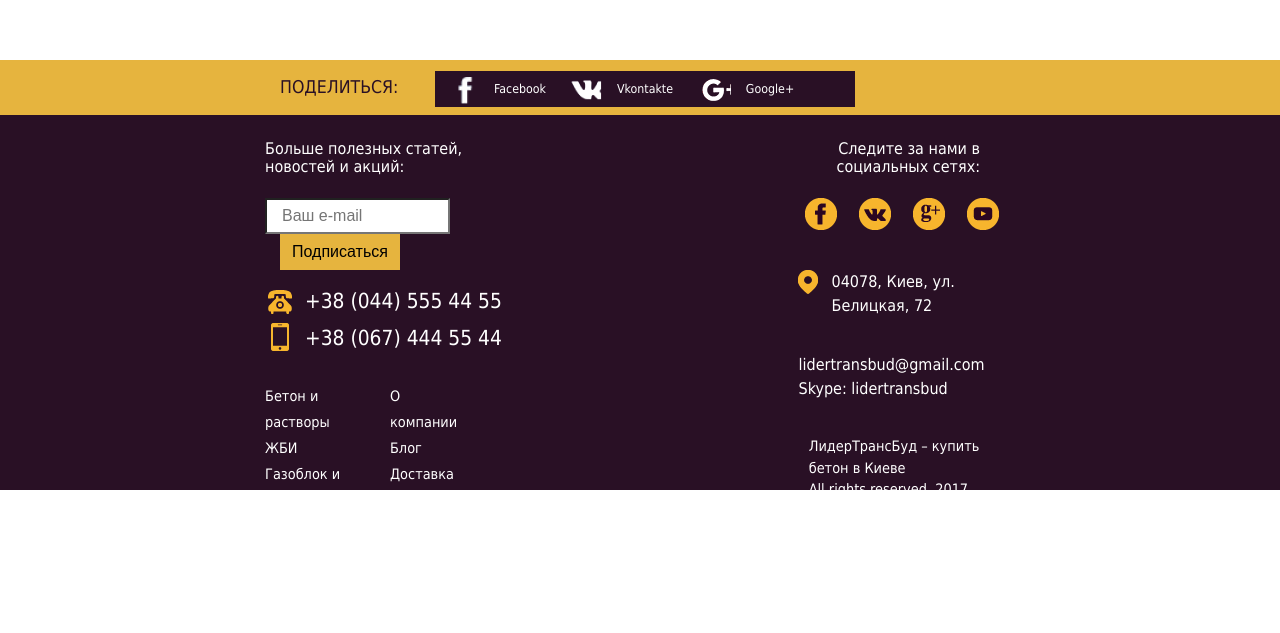
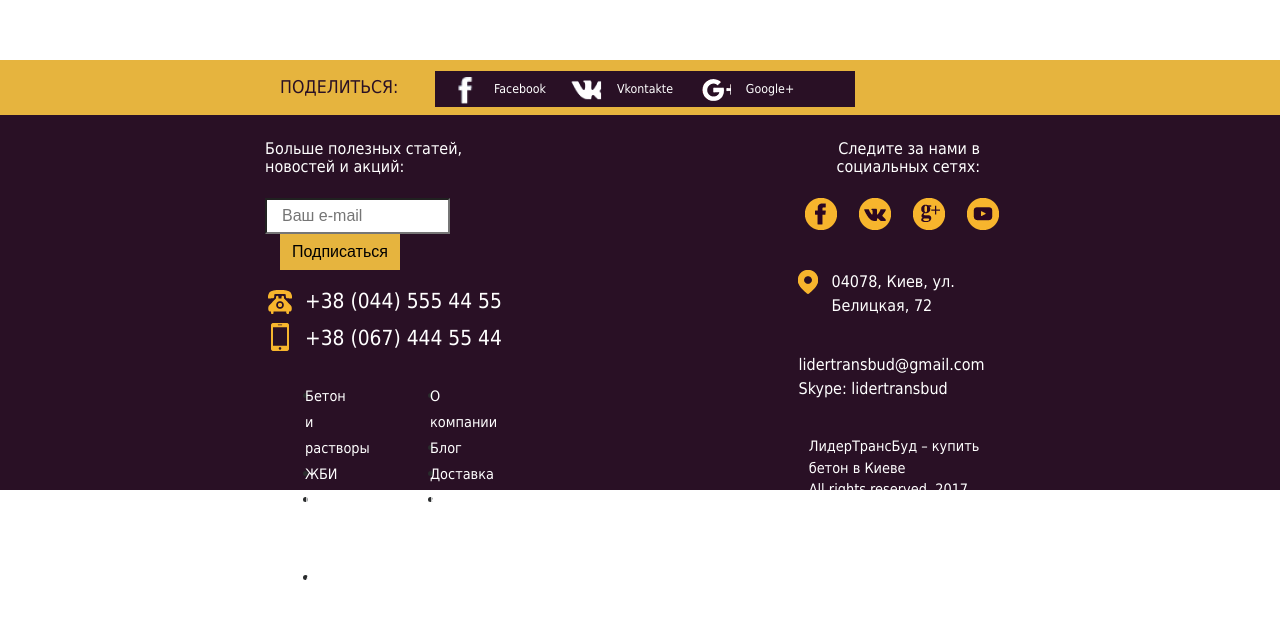
Before and after one commit to ivanvoitenko/lidertransbud, a plain HTML site: page contacts.html in a window 1280 px wide. Shown: the part 1286-1919 px from the top of the page. Before the commit the page ends 1852 px from the top, so only its background shows below. Drawn offline with nearby package versions, Linux system fonts and the light colour scheme; a script that the page names is missing.

Commit message:
nav > ul > li organized

```diff
--- a/contacts.html
+++ b/contacts.html
@@ -118,7 +118,7 @@
             <a class="breadcrumb-item" href="index.html">Главная</a>
             <a class="breadcrumb-item" href="#">Контакты</a>
           </nav>
-            <h1>Контакты</h1>
+            <h1 class="catalog catalog-contacts">Контакты</h1>
         </div>
         <div class="col-xl-10 offset-xl-1 contacts">
           <div class="row tabled table-header">
@@ -203,16 +203,20 @@
             </div>
             <div class="row footer-links">
               <div class="col-5">
-                <a href="price.html">Бетон и растворы</a>
-                <a href="zhbi.html">ЖБИ</a>
-                <a href="price.html">Газоблок и кирпич</a>
-                <a href="price.html">Аренда спецтехники</a>
+                <ul>
+                  <li><a href="price.html">Бетон и растворы</a></li>
+                  <li><a href="zhbi.html">ЖБИ</a></li>
+                  <li><a href="price.html">Газоблок и кирпич</a></li>
+                  <li><a href="price.html">Аренда спецтехники</a></li>
+                </ul>
               </div>
               <div class="col-4 offset-1">
-                <a href="about.html">О компании</a>
-                <a href="blog.html">Блог</a>
-                <a href="thanks.html">Доставка</a>
-                <a href="contacts.html">Контакты</a>
+                <ul>
+                  <li><a href="about.html">О компании</a></li>
+                  <li><a href="blog.html">Блог</a></li>
+                  <li><a href="thanks.html">Доставка</a></li>
+                  <li><a href="contacts.html">Контакты</a></li>
+                </ul>
               </div>
             </div>
           </div>
```
Also changed, not shown: about.html (+12 -8 lines), basket.html (+12 -8 lines), blog.html (+12 -8 lines), index.html (+12 -8 lines), price.html (+12 -8 lines), thanks.html (+12 -8 lines), zhbi.html (+13 -9 lines).
